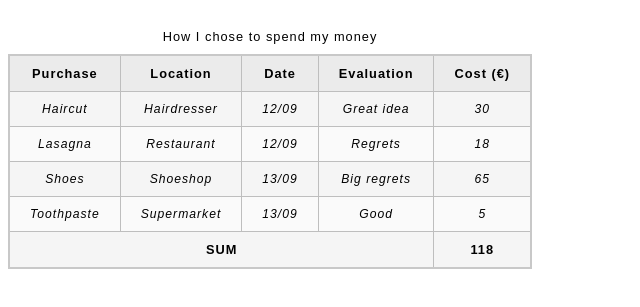
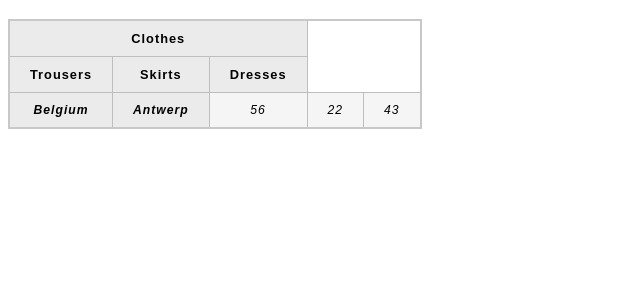
Before and after one commit to dwivedialind/PGDAC, a plain HTML site: page ODIN/Intermediate HTML CSS/index.html in a window 1280 px wide. Shown: the part 61-368 px from the top of the page, without its empty margins (0-640 px from the left). Drawn offline with Linux system fonts and the light colour scheme.

Commit message:
Started cpp revision

```diff
--- a/ODIN/Intermediate HTML CSS/index.html
+++ b/ODIN/Intermediate HTML CSS/index.html
@@ -20,52 +20,25 @@
     <h1>My spending record</h1>
 
     <table>
-      <caption>
-        How I chose to spend my money
-      </caption>
       <thead>
         <tr>
-          <th>Purchase</th>
-          <th>Location</th>
-          <th>Date</th>
-          <th>Evaluation</th>
-          <th>Cost (€)</th>
+          <th id="clothes" colspan="3">Clothes</th>
+        </tr>
+        <tr>
+          <th id="trousers" headers="clothes">Trousers</th>
+          <th id="skirts" headers="clothes">Skirts</th>
+          <th id="dresses" headers="clothes">Dresses</th>
         </tr>
       </thead>
-      <tfoot>
+      <tbody>
         <tr>
-          <td colspan="4">SUM</td>
-          <td>118</td>
+          <th id="belgium" rowspan="3">Belgium</th>
+          <th id="antwerp" headers="belgium">Antwerp</th>
+          <td headers="antwerp belgium clothes trousers">56</td>
+          <td headers="antwerp belgium clothes skirts">22</td>
+          <td headers="antwerp belgium clothes dresses">43</td>
         </tr>
-      </tfoot>
-      <tr>
-        <td>Haircut</td>
-        <td>Hairdresser</td>
-        <td>12/09</td>
-        <td>Great idea</td>
-        <td>30</td>
-      </tr>
-      <tr>
-        <td>Lasagna</td>
-        <td>Restaurant</td>
-        <td>12/09</td>
-        <td>Regrets</td>
-        <td>18</td>
-      </tr>
-      <tr>
-        <td>Shoes</td>
-        <td>Shoeshop</td>
-        <td>13/09</td>
-        <td>Big regrets</td>
-        <td>65</td>
-      </tr>
-      <tr>
-        <td>Toothpaste</td>
-        <td>Supermarket</td>
-        <td>13/09</td>
-        <td>Good</td>
-        <td>5</td>
-      </tr>
+      </tbody>
     </table>
   </body>
 </html>
```
Also changed, not shown: 1 other file.
